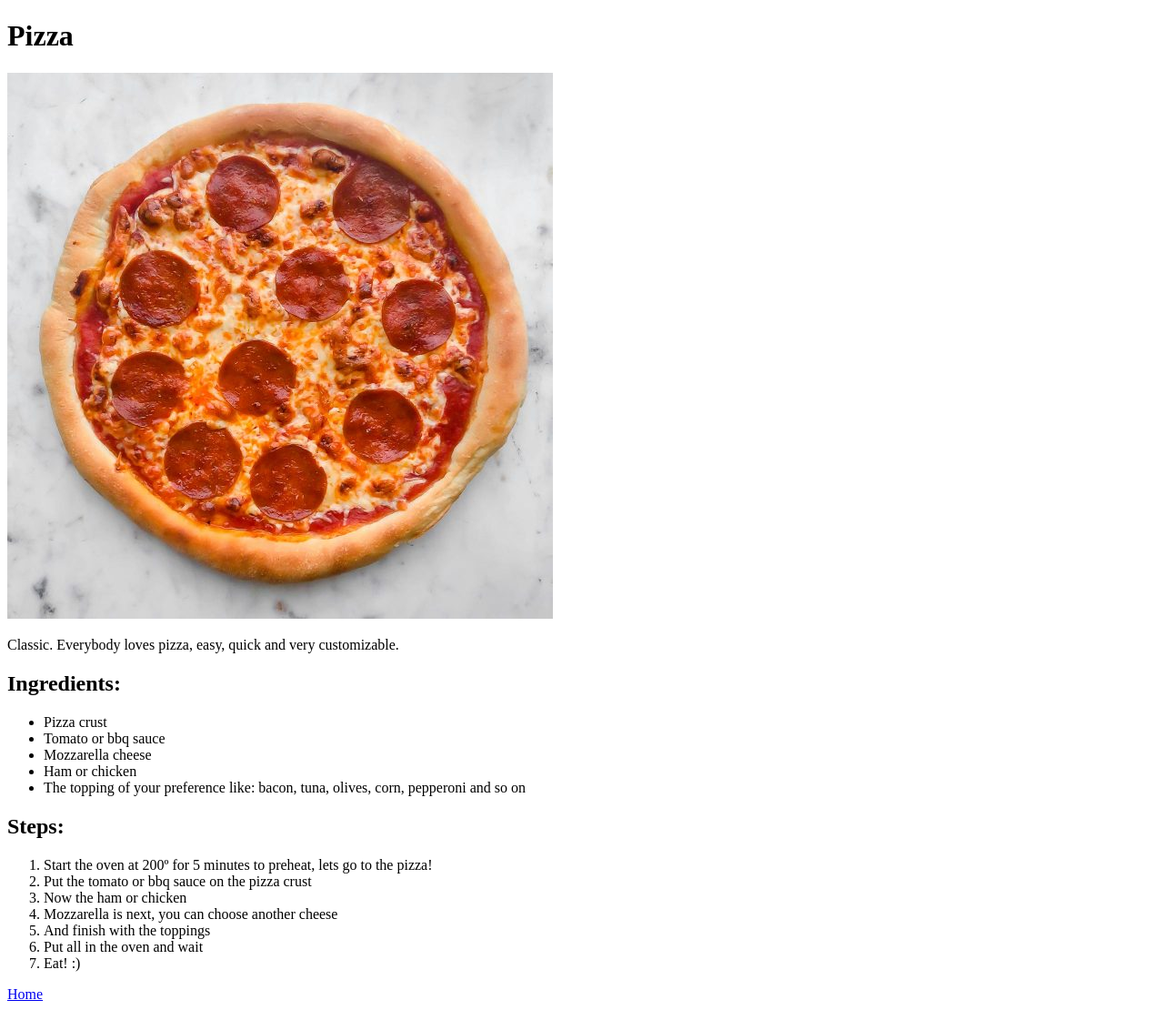
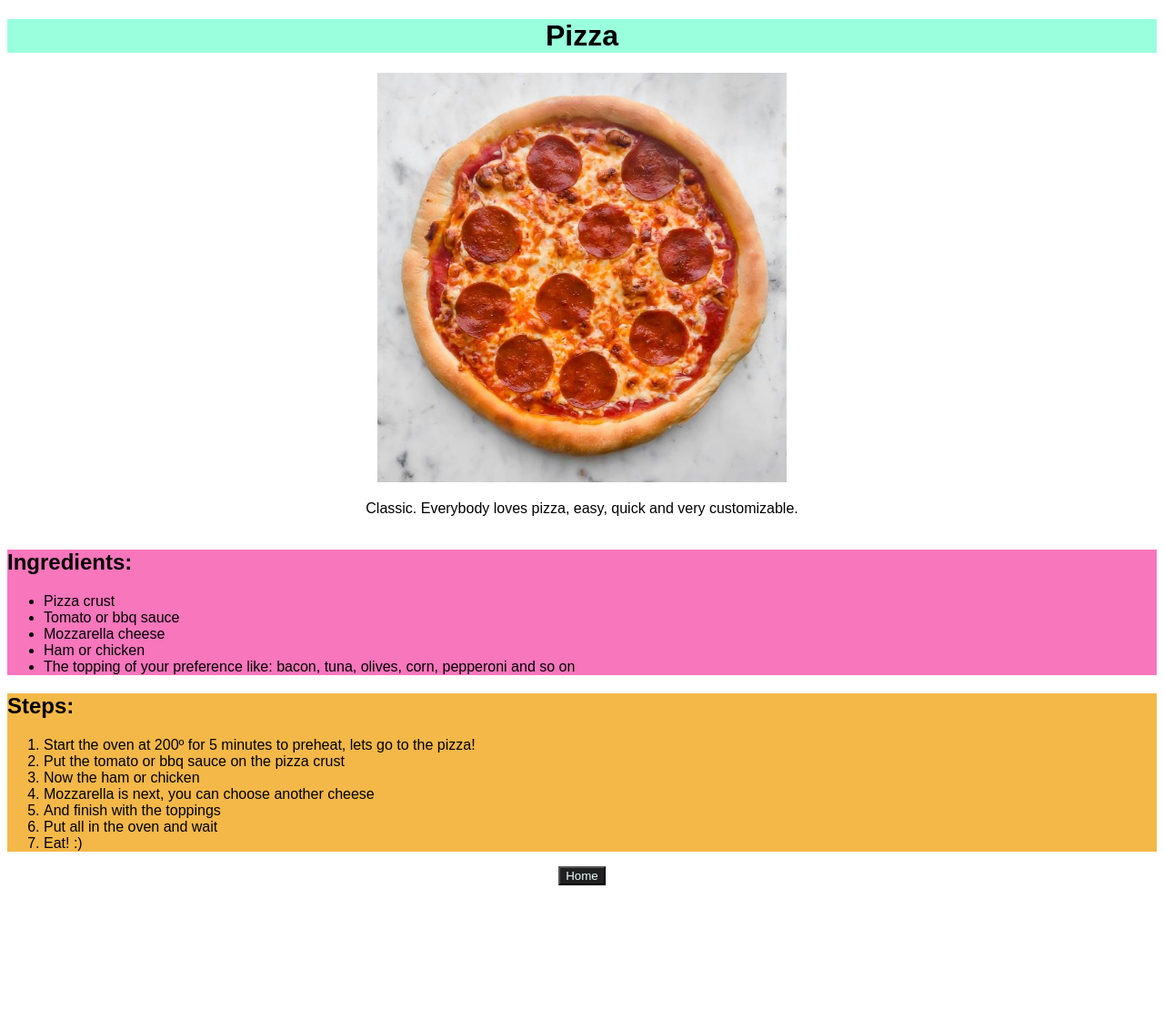
Before and after one commit to ericpastorm/odin-recipes, a plain HTML site: page recipes/pizza.html in a window 1280 px wide. Shown: the whole page at 91% size. After the commit the page ends 981 px from the top, so only its background shows below. Drawn offline with Linux system fonts and the light colour scheme.

Commit message:
Added CSS and modified the design of all pages

```diff
--- a/recipes/pizza.html
+++ b/recipes/pizza.html
@@ -4,11 +4,17 @@
     <meta charset="UTF-8">
     <meta name="viewport" content="width=device-width, initial-scale=1.0">
     <title>Recipes - Pizza</title>
+    <link rel="stylesheet" href="../styles.css">
 </head>
 <body>
+    <div class="titulo">
         <h1>Pizza</h1>
+    </div>
+    <div class="description">
         <img src="../images/pizza.jpg" alt="Pizza">
         <p>Classic. Everybody loves pizza, easy, quick and very customizable.</p>
+    </div>
+    <div class="ingredients">
         <h2>Ingredients:</h2>
         <ul>
             <li>Pizza crust</li>
@@ -17,6 +23,8 @@
             <li>Ham or chicken</li>
             <li>The topping of your preference like: bacon, tuna, olives, corn, pepperoni and so on</li>
         </ul>
+    </div>
+    <div class="steps">
         <h2>Steps:</h2>
         <ol>
             <li>Start the oven at 200º for 5 minutes to preheat, lets go to the pizza!</li>
@@ -27,6 +35,9 @@
             <li>Put all in the oven and wait</li>
             <li>Eat! :)</li>
         </ol>
-    <a href="../index.html">Home</a>
+    </div>
+    <div class="boton">
+        <button><a href="../index.html">Home</a></button>
+    </div>
 </body>
 </html>
--- /dev/null
+++ b/styles.css
@@ -0,0 +1,38 @@
+body{
+    font-family: Arial, Helvetica, sans-serif;
+}
+.titulo {
+    text-align: center;
+    background-color: rgb(153, 255, 221);
+    font-weight: bold;
+}
+.recipes-list {
+    background-color: antiquewhite;
+}
+.recipes-list h2 {
+    text-align: center;
+}
+.description {
+    align-content: center;
+    text-align: center;
+}
+.description img {
+    height: 450px;
+    width: auto;
+}
+.ingredients {
+    background-color: rgb(248, 118, 188);
+}
+.steps {
+    background-color: rgb(244, 184, 72);
+}
+.boton {
+    text-align: center;
+}
+.boton button {
+    background-color: rgb(32, 32, 32);
+}
+.boton a:link {
+    text-decoration: none;
+    color: azure;
+  }
```
Also changed, not shown: index.html (+5 -0 lines), recipes/bacalao.html (+12 -1 lines), recipes/rice.html (+12 -1 lines). Lines whose indentation alone changed are shown as unchanged.
